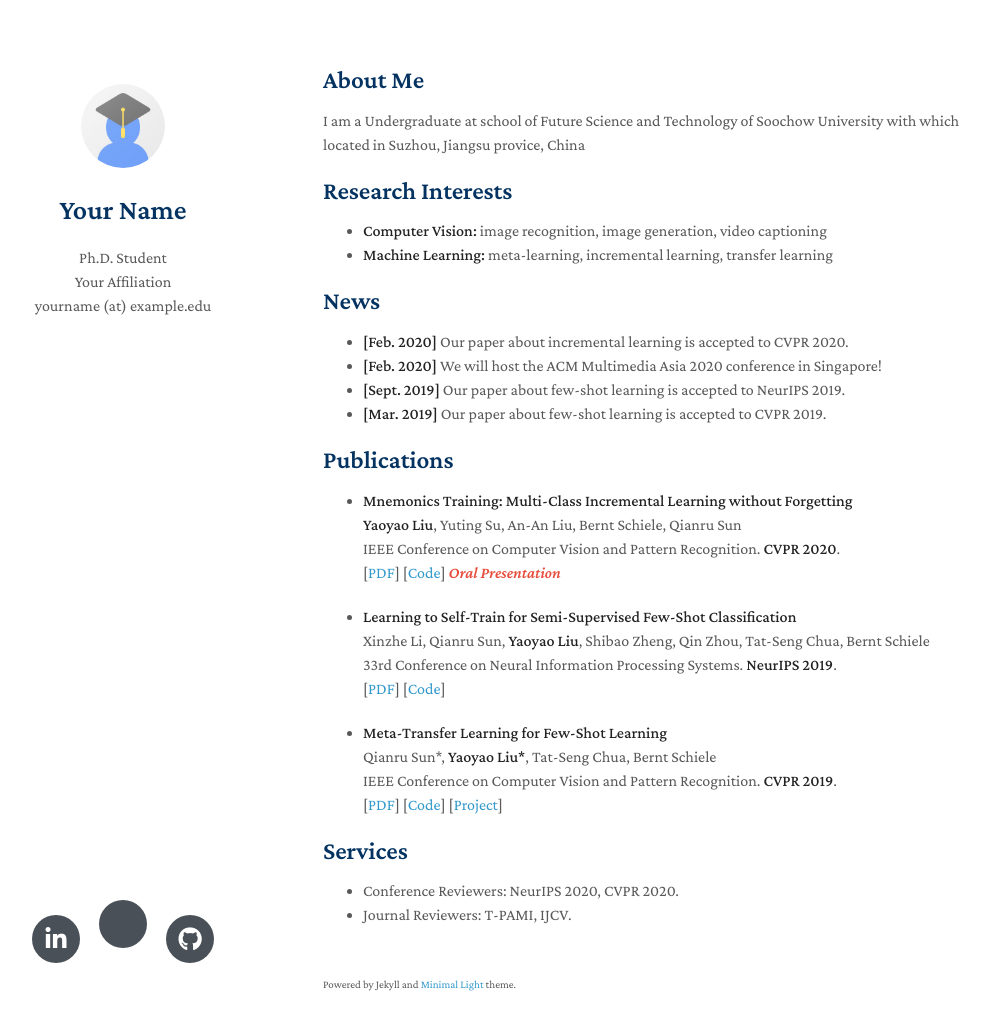
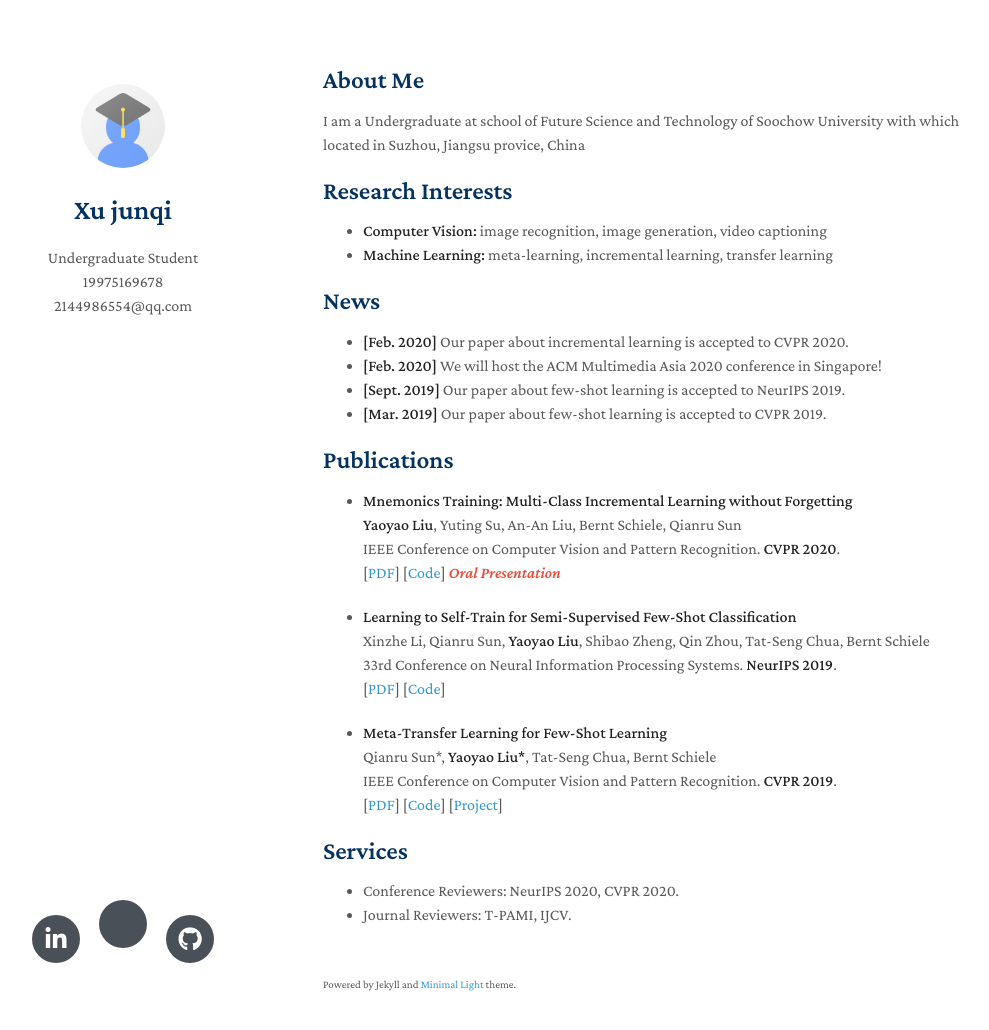
Before and after one commit to junqixu/junqixu.github.io, a Jekyll site: the page built from index.md, in a window 1280 px wide and 1065 px high. Shown: the top 1030 px of the window, without its empty margins (147-1136 px from the left). Built offline with Jekyll 4.4.1, drawn with Linux system fonts in a browser that asks for light colours; nearby versions of some CDN libraries; a style sheet for code colours, icons or effects is not loaded; our own code applies the rules of GitHub Pages for plain Markdown files.

Commit message:
Update _config.yml

```diff
--- a/_config.yml
+++ b/_config.yml
@@ -1,8 +1,8 @@
 # Basic Information
-title: Your Name
-position: Ph.D. Student
-affiliation: Your Affiliation
-email: yourname (at) example.edu
+title: Xu junqi
+position: Undergraduate Student
+affiliation: 19975169678
+email: 2144986554@qq.com
 
 # Search Engine Optimization (SEO)
 # The following information is used to improve the website traffic from search engines, e.g., Google.
```
